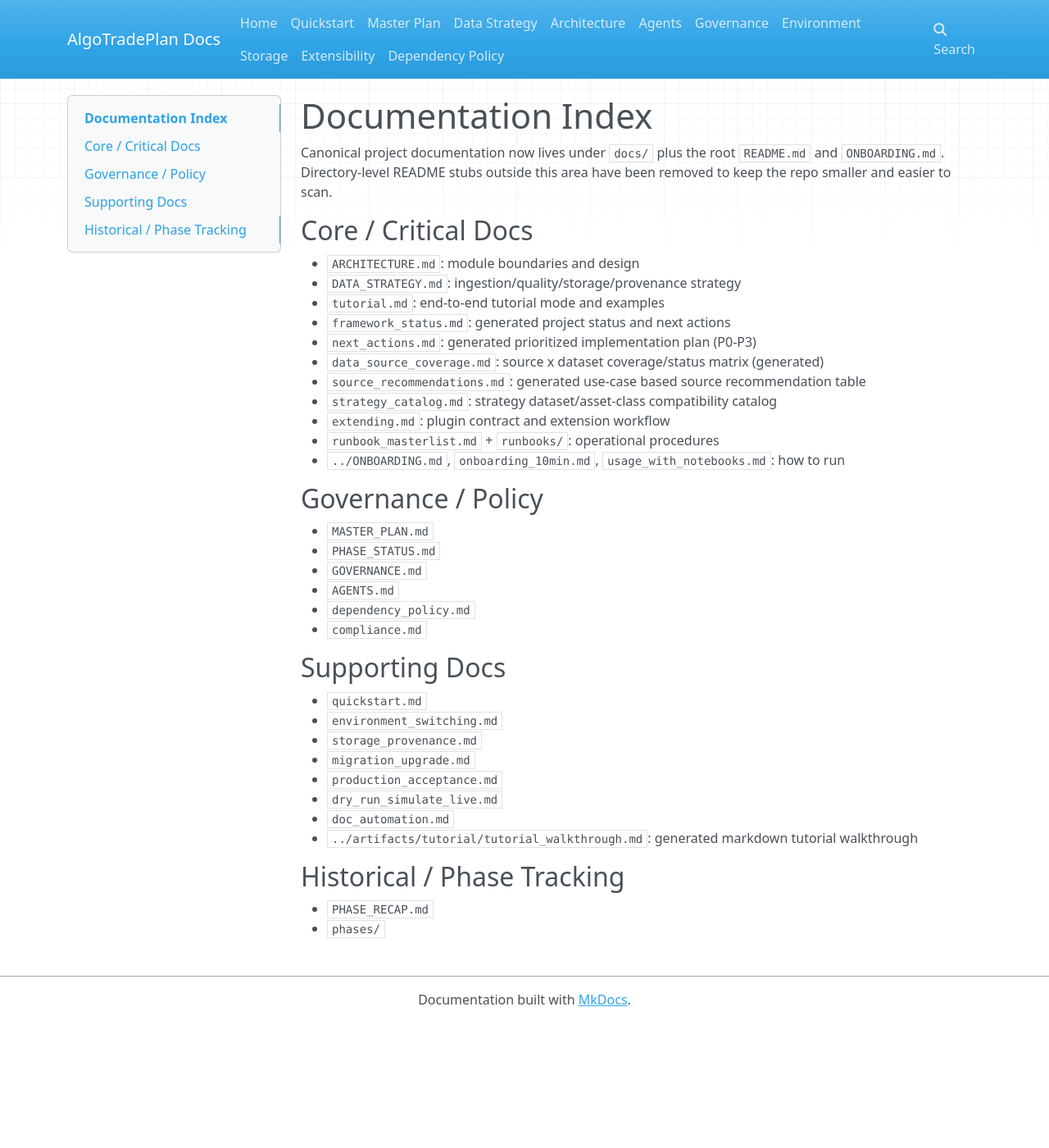
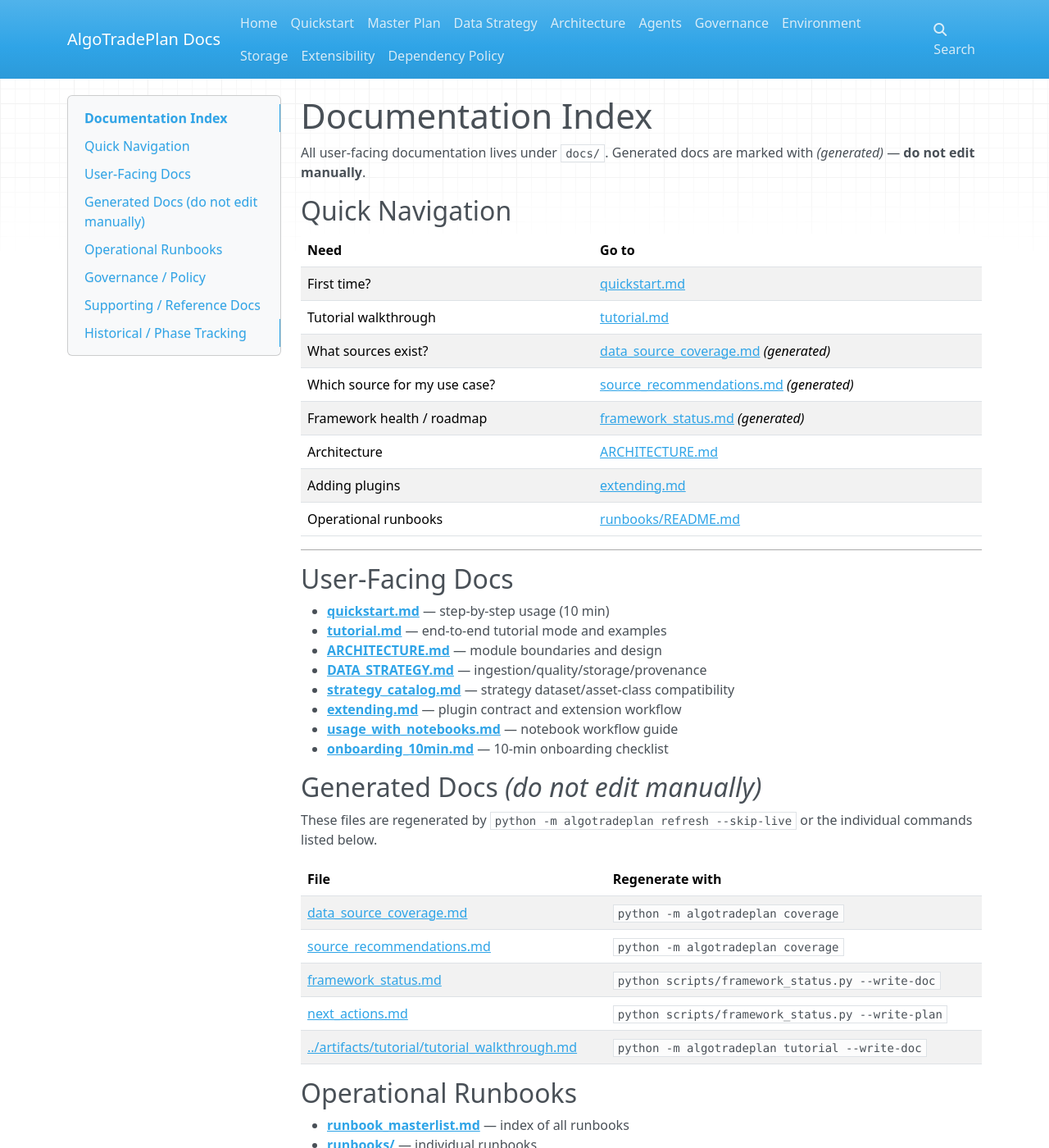
Before and after one commit to develooper1994/AlgoTradePlan, an MkDocs documentation site: the page built from docs/README.md, in a window 1280 px wide and 1400 px high. Shown: the whole window at 82% size. Built offline with MkDocs 1.6.1, drawn with Linux system fonts in a browser that asks for light colours; nearby versions of some CDN libraries; some of the changed text lies outside the part shown.

Commit message:
feat: add unified CLI entry point (python -m algotradeplan), refresh README and docs index
Agent-Logs-Url: https://github.com/develooper1994/AlgoTradePlan/sessions/27b641c1-49f6-48f9-b48d-44cde8a3d808

Co-authored-by: develooper1994 <11412546+develooper1994@users.noreply.github.com>

```diff
--- a/docs/README.md
+++ b/docs/README.md
@@ -1,40 +1,71 @@
 # Documentation Index
 
-Canonical project documentation now lives under `docs/` plus the root
-`README.md` and `ONBOARDING.md`. Directory-level README stubs outside this area
-have been removed to keep the repo smaller and easier to scan.
+All user-facing documentation lives under `docs/`. Generated docs are marked with *(generated)* — **do not edit manually**.
 
-## Core / Critical Docs
-- `ARCHITECTURE.md`: module boundaries and design
-- `DATA_STRATEGY.md`: ingestion/quality/storage/provenance strategy
-- `tutorial.md`: end-to-end tutorial mode and examples
-- `framework_status.md`: generated project status and next actions
-- `next_actions.md`: generated prioritized implementation plan (P0-P3)
-- `data_source_coverage.md`: source x dataset coverage/status matrix (generated)
-- `source_recommendations.md`: generated use-case based source recommendation table
-- `strategy_catalog.md`: strategy dataset/asset-class compatibility catalog
-- `extending.md`: plugin contract and extension workflow
-- `runbook_masterlist.md` + `runbooks/`: operational procedures
-- `../ONBOARDING.md`, `onboarding_10min.md`, `usage_with_notebooks.md`: how to run
+## Quick Navigation
+
+| Need | Go to |
+|------|-------|
+| First time? | [quickstart.md](quickstart.md) |
+| Tutorial walkthrough | [tutorial.md](tutorial.md) |
+| What sources exist? | [data_source_coverage.md](data_source_coverage.md) *(generated)* |
+| Which source for my use case? | [source_recommendations.md](source_recommendations.md) *(generated)* |
+| Framework health / roadmap | [framework_status.md](framework_status.md) *(generated)* |
+| Architecture | [ARCHITECTURE.md](ARCHITECTURE.md) |
+| Adding plugins | [extending.md](extending.md) |
+| Operational runbooks | [runbooks/README.md](runbooks/README.md) |
+
+---
+
+## User-Facing Docs
+
+- **[quickstart.md](quickstart.md)** — step-by-step usage (10 min)
+- **[tutorial.md](tutorial.md)** — end-to-end tutorial mode and examples
+- **[ARCHITECTURE.md](ARCHITECTURE.md)** — module boundaries and design
+- **[DATA_STRATEGY.md](DATA_STRATEGY.md)** — ingestion/quality/storage/provenance
+- **[strategy_catalog.md](strategy_catalog.md)** — strategy dataset/asset-class compatibility
+- **[extending.md](extending.md)** — plugin contract and extension workflow
+- **[usage_with_notebooks.md](usage_with_notebooks.md)** — notebook workflow guide
+- **[onboarding_10min.md](onboarding_10min.md)** — 10-min onboarding checklist
+
+## Generated Docs *(do not edit manually)*
+
+These files are regenerated by `python -m algotradeplan refresh --skip-live` or the individual commands listed below.
+
+| File | Regenerate with |
+|------|-----------------|
+| [data_source_coverage.md](data_source_coverage.md) | `python -m algotradeplan coverage` |
+| [source_recommendations.md](source_recommendations.md) | `python -m algotradeplan coverage` |
+| [framework_status.md](framework_status.md) | `python scripts/framework_status.py --write-doc` |
+| [next_actions.md](next_actions.md) | `python scripts/framework_status.py --write-plan` |
+| [../artifacts/tutorial/tutorial_walkthrough.md](../artifacts/tutorial/tutorial_walkthrough.md) | `python -m algotradeplan tutorial --write-doc` |
+
+## Operational Runbooks
+
+- **[runbook_masterlist.md](runbook_masterlist.md)** — index of all runbooks
+- **[runbooks/](runbooks/)** — individual runbooks
 
 ## Governance / Policy
-- `MASTER_PLAN.md`
-- `PHASE_STATUS.md`
-- `GOVERNANCE.md`
-- `AGENTS.md`
-- `dependency_policy.md`
-- `compliance.md`
 
-## Supporting Docs
-- `quickstart.md`
-- `environment_switching.md`
-- `storage_provenance.md`
-- `migration_upgrade.md`
-- `production_acceptance.md`
-- `dry_run_simulate_live.md`
-- `doc_automation.md`
-- `../artifacts/tutorial/tutorial_walkthrough.md`: generated markdown tutorial walkthrough
+- **[MASTER_PLAN.md](MASTER_PLAN.md)** — long-term plan
+- **[GOVERNANCE.md](GOVERNANCE.md)** — governance policy
+- **[AGENTS.md](AGENTS.md)** — agent roles
+- **[dependency_policy.md](dependency_policy.md)** — dependency management
+- **[compliance.md](compliance.md)** — compliance notes
+
+## Supporting / Reference Docs
+
+- [environment_switching.md](environment_switching.md)
+- [storage_provenance.md](storage_provenance.md)
+- [migration_upgrade.md](migration_upgrade.md)
+- [production_acceptance.md](production_acceptance.md)
+- [dry_run_simulate_live.md](dry_run_simulate_live.md)
+- [doc_automation.md](doc_automation.md)
 
 ## Historical / Phase Tracking
-- `PHASE_RECAP.md`
-- `phases/`
+
+These docs track completed work phases and are kept for reference only.
+
+- **[PHASE_RECAP.md](PHASE_RECAP.md)** — summary of completed phases
+- **[PHASE_STATUS.md](PHASE_STATUS.md)** — phase completion status
+- **[phases/](phases/)** — individual phase plans (01–18)
--- a/pyproject.toml
+++ b/pyproject.toml
@@ -3,6 +3,9 @@ name = "algotradeplan"
 version = "0.1.0"
 description = "Production-ready AlgoTrade skeleton"
 requires-python = ">=3.11"
+
+[project.scripts]
+algotradeplan = "algotradeplan.cli:main"
 
 [project.optional-dependencies]
 data = ["pandas>=2.2", "scikit-learn>=1.5", "ccxt>=4.5.54"]
```
Also changed, not shown: README.md (+105 -148 lines), 3 other files.
